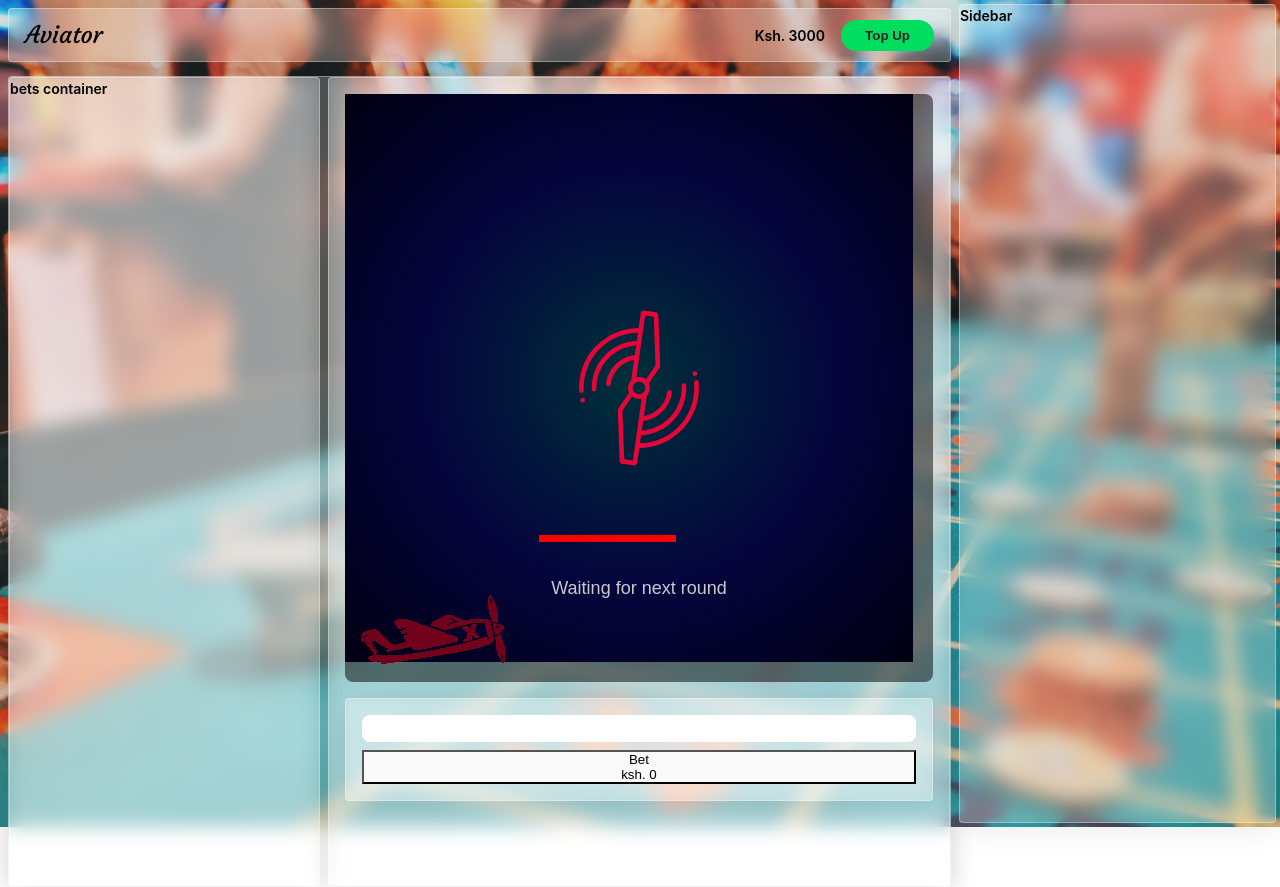
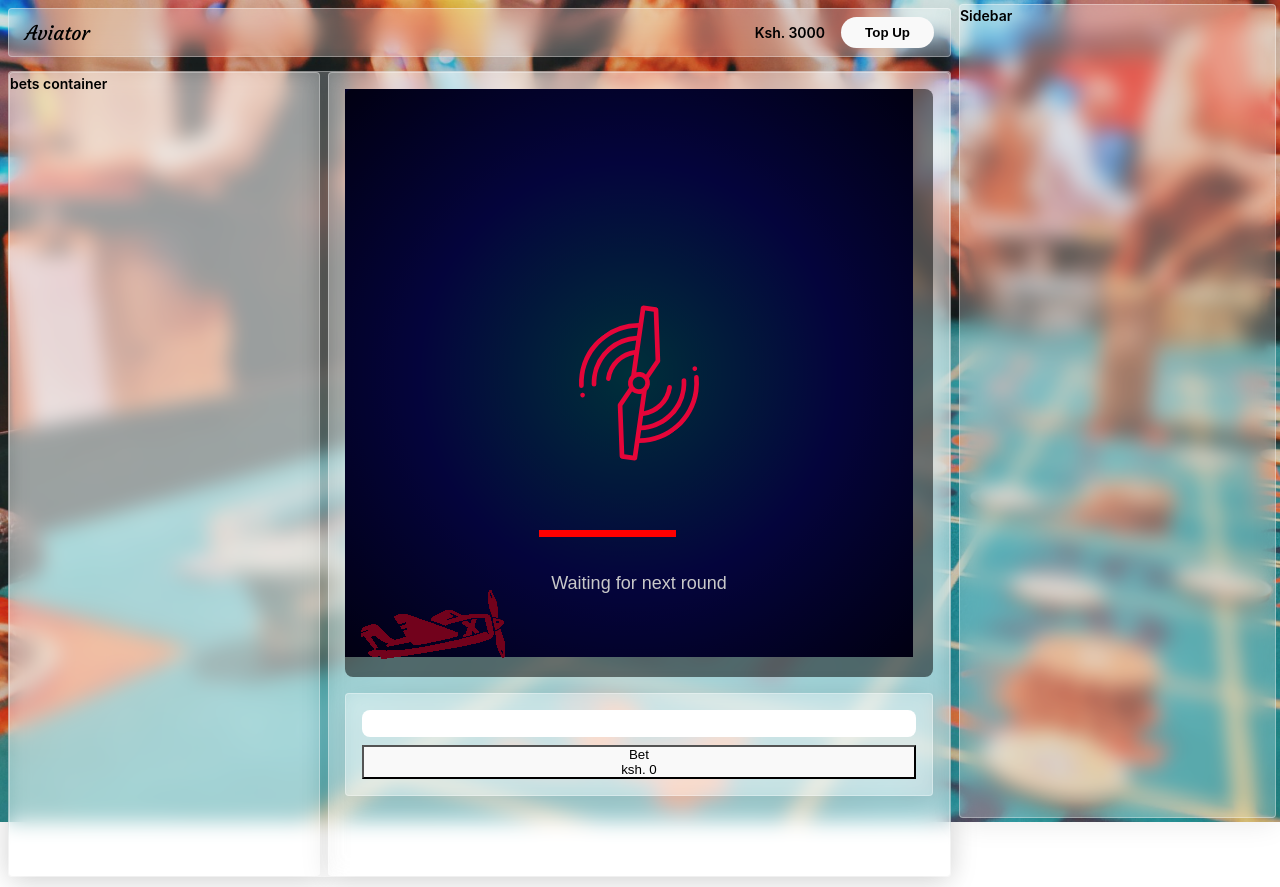
Before and after one commit to kama-studio-create/aviator_game, a React (Vite) app: page / in a window 1280 px wide. Built offline with nearby package versions, Linux system fonts and the light colour scheme.

Commit message:
Fixed emotion js issues

```diff
--- a/src/common/constants.ts
+++ b/src/common/constants.ts
@@ -4,6 +4,8 @@ export const PLANE_FRAME_RATE = 8;
 export const BORDER_RADIUS = '8px';
 export const PLANE_WIDTH = window.innerWidth > breakpoints[0] ? 150 : 75;
 export const PLANE_HEIGHT = window.innerWidth > breakpoints[0] ? 74 : 37;
+
+export const CANVAS_PADDING = 16;
 
 export const WAITING = 'WAITING';
 export const PLAYING  = 'PLAYING';
--- a/src/components/Layout/BetsContainer.tsx
+++ b/src/components/Layout/BetsContainer.tsx
@@ -2,7 +2,7 @@ import {TranscluscentBackgroundStyles} from "../../styles/common.ts";
 
 const BetsContainer = () => {
   return (
-    <div css={[TranscluscentBackgroundStyles]}>bets container</div>
+    <div css={TranscluscentBackgroundStyles}>bets container</div>
   );
 };
 
--- a/src/components/Layout/GameContainer.tsx
+++ b/src/components/Layout/GameContainer.tsx
@@ -3,7 +3,7 @@ import {TranscluscentBackgroundStyles} from "../../styles/common.ts";
 import {ComponentProps, FC} from "react";
 import {mq} from "../../styles/breakpoints.ts";
 
-const GameContainerStyles = css({
+const GameContainerStyles = css([{
   width: '100%',
   height: '100%',
   padding: 8,
@@ -11,16 +11,13 @@ const GameContainerStyles = css({
   [mq[0]]: {
     marginBlock: 'auto',
   }
-});
+}, TranscluscentBackgroundStyles]);
 
-type GameContainerProps = {
-  isAuthenticated?: boolean
-} & ComponentProps<'div'>
 
-const GameContainer: FC<GameContainerProps> = ({children, ...props}) => {
+const GameContainer: FC<ComponentProps<'div'>> = ({children, ...props}) => {
   return (
     <div
-      css={[GameContainerStyles, TranscluscentBackgroundStyles]}
+      css={GameContainerStyles}
       {...props}
     >{children}</div>
   );
--- a/src/components/Layout/Header.tsx
+++ b/src/components/Layout/Header.tsx
@@ -4,41 +4,37 @@ import {TranscluscentBackgroundStyles} from "../../styles/common.ts";
 import {APP_NAME} from "../../common/strings.ts";
 import {PillButton} from "../buttons/PillButton.tsx";
 
-const HeaderStyles = css({
+const styles = {
+  headerStyles: css([{
     display: 'flex',
     justifyContent: 'space-between',
     alignItems: 'center',
     paddingBlock: 8,
     paddingInline: 16,
     marginBottom: '1rem'
-})
-const appNameStyles = css({
+  }, TranscluscentBackgroundStyles]),
+  appNameStyles: css({
     fontSize: 14,
-  fontWeight: 600
-})
-const logoFont = css({
-  fontFamily: 'Courgette',
-  fontSize: 24
-})
-const actionAreaStyles = css({
+    fontWeight: 600,
+  }),
+  actionAreaStyles: css({
     display: 'flex',
     flexDirection: 'row',
     gap: 16,
     justifyContent: "flex-end",
     alignItems: 'center'
-})
-interface HeaderProps extends ComponentProps<'nav'> {
+  }),
+}
 
-}
-const Header: FC<HeaderProps> = ({...props}) => {
+const Header: FC<ComponentProps<'nav'>> = ({...props}) => {
   return (
     <nav
-      css={[HeaderStyles, TranscluscentBackgroundStyles]}
+      css={styles.headerStyles}
       {...props}
     >
-      <p css={[appNameStyles, logoFont]}>{APP_NAME}</p>
-      <div css={actionAreaStyles}>
-        <p css={appNameStyles}>Ksh. 3000</p>
+      <p css={styles.appNameStyles} style={{fontSize: 20, fontFamily: 'Courgette'}}>{APP_NAME}</p>
+      <div css={styles.actionAreaStyles}>
+        <p css={styles.appNameStyles}>Ksh. 3000</p>
         <PillButton variant="success">Top Up</PillButton>
       </div>
     </nav>
--- a/src/components/Layout/Layout.tsx
+++ b/src/components/Layout/Layout.tsx
@@ -11,7 +11,8 @@ interface LayoutProps extends ComponentProps<"div"> {
   isAuthenticated?: boolean
 }
 
-const LayoutStyles = css({
+const styles = {
+  layoutStyles : css({
     width: '100%',
     minHeight: '100vh',
     padding: 4,
@@ -20,18 +21,13 @@ const LayoutStyles = css({
     display: 'flex',
     flexDirection: 'column',
     gap: 8
-})
-
-const ContainerStyles = css({
+  }),
+  containerStyles : css({
     width: '100%',
     height: '100%',
     padding: 4,
-  [mq[0]]: {
-    // height: 'auto',
-  }
-})
-
-const MainContainerStyles = css({
+  }),
+  mainContainerStyles : css({
     display: 'grid',
     gridTemplateColumns: '9fr 3fr',
     gap: 4,
@@ -40,9 +36,8 @@ const MainContainerStyles = css({
       gridTemplateColumns: '1fr',
       minHeight: 'auto',
     }
-})
-
-const GameContainerStyles = css({
+  }),
+  gameContainerStyles : css([{
     width: '100%',
     height: '100%',
     display: 'grid',
@@ -53,15 +48,17 @@ const GameContainerStyles = css({
       gap: 0,
       height: 'auto',
     },
-})
+  }, TranscluscentBackgroundStyles])
+}
+
 
 const Layout: FC<LayoutProps>  = ({children, ...props}) => {
   return (
-    <div css={LayoutStyles} {...props}>
-      <div css={MainContainerStyles}>
-        <div css={ContainerStyles} >
+    <div css={styles.layoutStyles} {...props}>
+      <div css={styles.mainContainerStyles}>
+        <div css={styles.containerStyles} >
           <Header />
-          <div css={[GameContainerStyles, TranscluscentBackgroundStyles]}>
+          <div css={styles.gameContainerStyles}>
             {window.innerWidth > breakpoints[0] && <BetsContainer/>}
             {children}
           </div>
--- a/src/components/Layout/Sidebar.tsx
+++ b/src/components/Layout/Sidebar.tsx
@@ -1,14 +1,14 @@
 import {css} from "@emotion/react";
 import {TranscluscentBackgroundStyles} from "../../styles/common.ts";
 
-const SideBarStyles = css({
+const sideBarStyles = css([{
   width: '100%',
   height: '100%',
 
-})
+}, TranscluscentBackgroundStyles])
 const Sidebar = () => {
   return (
-    <div css={[SideBarStyles, TranscluscentBackgroundStyles]}>
+    <div css={sideBarStyles}>
      Sidebar
     </div>
   )
--- a/src/components/buttons/PillButton.tsx
+++ b/src/components/buttons/PillButton.tsx
@@ -1,6 +1,6 @@
 import {css} from "@emotion/react";
 import {ComponentProps, FC} from "react";
-import {BUTTON_COLORS} from "../../common/colors.ts";
+import {COLORS} from "../../common/colors.ts";
 
 type Props = {
   variant?: 'primary' | 'secondary' | 'dark' | 'light' | 'success' | 'error',
@@ -16,20 +16,44 @@ const baseStyles = css({
   border: 'none',
   cursor: 'pointer',
   textDecoration: 'capitalize',
+  '[data-variant]=primary': {
+    background: COLORS.primary,
+    color: COLORS.white,
+  },
+  '[data-variant]=secondary': {
+    background: COLORS.secondary,
+    color: COLORS.white,
+  },
+  '[data-variant]=dark': {
+    background: COLORS.dark,
+    color: COLORS.white,
+  },
+  '[data-variant]=light': {
+    background: COLORS.light,
+    color: COLORS.dark,
+  },
+  '[data-variant]=success': {
+    background: COLORS.success,
+    color: COLORS.white,
+  },
+  '[data-size]=md': {
+    paddingBlock: 16,
+    paddingInline: 32,
+  },
+  '[data-size]=lg': {
+    paddingBlock: 24,
+    paddingInline: 40,
+  }
 })
 
-const customStyles = {
-  sm: css({}),
-  md: css({}),
-  lg: css({}),
-  xl: css({}),
-}
 export const PillButton: FC<Props> = ({variant = 'primary', size = 'md', children, ...props}) => {
 
   return (
     <button
-      css={[baseStyles, BUTTON_COLORS[variant], customStyles[size]]}
+      css={baseStyles}
       {...props}
+      data-variant={variant}
+      data-size={size}
     >
       {children}
     </button>
--- a/src/components/inputs/NumberInput.tsx
+++ b/src/components/inputs/NumberInput.tsx
@@ -1,4 +1,4 @@
-import {ComponentProps, ComponentPropsWithRef, FC, forwardRef} from "react";
+import {ChangeEvent, ComponentPropsWithRef, FC, forwardRef} from "react";
 import {css} from "@emotion/react";
 
 type Props = {
@@ -6,17 +6,13 @@ type Props = {
 } & ComponentPropsWithRef<'input'>;
 
 const inputStyles = css({
-  paddingInline: 8,
-  paddingBlock: 6,
-  font: 'Inter',
-  borderRadius: 8,
-  border: 'none',
-  width: '100%'
+  paddingInline: 8, paddingBlock: 6, font: 'Inter', borderRadius: 8, border: 'none', width: '100%'
 })
 export const NumberInput: FC<Props> = forwardRef(({handleChange, ...props}, ref) => {
-  return (
-    <div>
-      <input css={inputStyles} ref={ref} {...props} />
-    </div>
-  );
+  const onChange = (e: ChangeEvent<HTMLInputElement>) => {
+    const value = Number(e.target.value);
+    if (isNaN(value)) return;
+    handleChange(value);
+  }
+  return (<input onChange={onChange} css={inputStyles} ref={ref} {...props} />);
 });
--- a/src/views/NewGameView.tsx
+++ b/src/views/NewGameView.tsx
@@ -10,6 +10,7 @@ import {
     AUDIO_FLY_AWAY,
     AUDIO_START,
     BORDER_RADIUS,
+    CANVAS_PADDING,
     PLANE_FRAME_RATE,
     PLANE_HEIGHT,
     PLANE_WIDTH,
@@ -28,7 +29,9 @@ const gameStyles = css({
   flexDirection: 'column',
   gap: 16,
   canvas: {
-    position: 'absolute', top: 16, left: 16,
+    position: 'absolute',
+    top: CANVAS_PADDING,
+    left: CANVAS_PADDING,
   },
 })
 
@@ -40,7 +43,7 @@ export const NewGameView: FC<ComponentPropsWithoutRef<'div'>> = () => {
   const textCanvasRef = useRef<HTMLCanvasElement>(null);
   const waitingCanvasRef = useRef<HTMLCanvasElement>(null);
 
-  const { audioRef, playSegment, isPlaying, bgAudioRef } = useAudio();
+  const {audioRef, playSegment, isPlaying, bgAudioRef} = useAudio();
 
   const clearWaitingCanvas = useClearCanvas({canvasRef: waitingCanvasRef});
   const clearTextCanvas = useClearCanvas({canvasRef: textCanvasRef});
@@ -84,8 +87,8 @@ export const NewGameView: FC<ComponentPropsWithoutRef<'div'>> = () => {
         if (ctx) {
           ctx.clearRect(0, 0, ctx.canvas.width, ctx.canvas.height);
           ctx.save();
-          ctx.canvas.style.marginLeft = '16px';
-          ctx.canvas.style.marginBottom = '16px';
+          ctx.canvas.style.marginLeft = `${CANVAS_PADDING}px`;
+          ctx.canvas.style.marginBottom = `${CANVAS_PADDING}px`;
           ctx.translate(0, ctx.canvas.width)
           ctx.rotate(angle);
           ctx.scale(1, -1)
@@ -160,18 +163,18 @@ export const NewGameView: FC<ComponentPropsWithoutRef<'div'>> = () => {
     let moveY = dotRadius;
 
 
-    const drawDots = (ctx:CanvasRenderingContext2D) => {
+    const drawDots = (ctx: CanvasRenderingContext2D) => {
       ctx.beginPath();
-      for(let dotX = canvasWidth; dotX >= 0; dotX -= dotSpacing){
+      for (let dotX = canvasWidth; dotX >= 0; dotX -= dotSpacing) {
         ctx.arc(dotX - moveX, canvasHeight - dotRadius, dotRadius, 0, Math.PI * 2, false);
       }
       ctx.fillStyle = COLORS.white;
       ctx.fill();
       ctx.closePath();
     }
-    const drawYDots = (ctx:CanvasRenderingContext2D) => {
+    const drawYDots = (ctx: CanvasRenderingContext2D) => {
       ctx.beginPath();
-      for(let dotY = moveY; dotY < canvasHeight; dotY += dotSpacing) {
+      for (let dotY = moveY; dotY < canvasHeight; dotY += dotSpacing) {
         ctx.arc(dotRadius, dotY, dotRadius, 0, 2 * Math.PI, false);
       }
       ctx.fillStyle = COLORS.blue;
@@ -185,19 +188,19 @@ export const NewGameView: FC<ComponentPropsWithoutRef<'div'>> = () => {
         if (!ctx) return;
         switch (currentGameState) {
           case 'WAITING' :
-            ctx.drawImage(planeSprites[currentSprite], 16, ctx.canvas.height - PLANE_HEIGHT - 16, PLANE_WIDTH, PLANE_HEIGHT);
+            ctx.drawImage(planeSprites[currentSprite], CANVAS_PADDING, ctx.canvas.height - PLANE_HEIGHT - CANVAS_PADDING, PLANE_WIDTH, PLANE_HEIGHT);
             break;
           case 'PLAYING':
             ctx.clearRect(0, 0, ctx.canvas.width, ctx.canvas.height);
-            ctx.drawImage(planeSprites[currentSprite], xPos + 16, yPos - PLANE_HEIGHT - 16, PLANE_WIDTH, PLANE_HEIGHT);
+            ctx.drawImage(planeSprites[currentSprite], xPos + CANVAS_PADDING, yPos - PLANE_HEIGHT - CANVAS_PADDING, PLANE_WIDTH, PLANE_HEIGHT);
             ctx.beginPath();
-            ctx.moveTo(20, ctx.canvas.height - 20);
+            ctx.moveTo(CANVAS_PADDING, ctx.canvas.height - CANVAS_PADDING - 4);
             ctx.lineWidth = 5
             ctx.strokeStyle = COLORS.error;
-            ctx.quadraticCurveTo(xPos / 2.5, ctx.canvas.height -16, xPos + 32, yPos - 32);
+            ctx.quadraticCurveTo(xPos / 2.5, ctx.canvas.height - CANVAS_PADDING, xPos + (CANVAS_PADDING * 2), yPos - (CANVAS_PADDING * 2));
             ctx.stroke();
             ctx.lineWidth = 0.5;
-            ctx.lineTo(xPos + 32, ctx.canvas.height - 20);
+            ctx.lineTo(xPos + (CANVAS_PADDING * 2), ctx.canvas.height - (CANVAS_PADDING + 4));
             ctx.closePath();
             ctx.strokeStyle = COLORS.error;
             ctx.stroke();
@@ -206,8 +209,8 @@ export const NewGameView: FC<ComponentPropsWithoutRef<'div'>> = () => {
             drawDots(ctx);
             drawYDots(ctx);
 
-            if (yPos > 100 && xPos < canvasRef.current.width * 0.8) {
-              if (xPos > ctx.canvas.width * 0.7) {
+            if (yPos > 100 && xPos < canvasRef.current.width * 0.85) {
+              if (xPos > ctx.canvas.width * 0.65) {
                 if (currentPlaneDirection === 'UP') {
                   yPos += 1.2
                   xPos += 0.4
@@ -226,7 +229,7 @@ export const NewGameView: FC<ComponentPropsWithoutRef<'div'>> = () => {
                 setPlaneYPos(yPos);
 
                 moveX++;
-                if(moveX > dotSpacing) moveX = 0;
+                if (moveX > dotSpacing) moveX = 0;
 
                 moveY++;
                 if (moveY - dotRadius > dotSpacing) moveY = dotRadius;
@@ -253,7 +256,7 @@ export const NewGameView: FC<ComponentPropsWithoutRef<'div'>> = () => {
           default:
             break;
         }
-        if(counter % PLANE_FRAME_RATE === 0) {
+        if (counter % PLANE_FRAME_RATE === 0) {
           if (currentSprite === planeSprites.length - 1) {
             currentSprite = 0;
           } else {
@@ -376,8 +379,7 @@ export const NewGameView: FC<ComponentPropsWithoutRef<'div'>> = () => {
     }
   }, [gameState])
 
-  return (
-    <div style={{minHeight: canvasHeight, minWidth: canvasWidth}} css={[gameStyles]}>
+  return (<div style={{minHeight: canvasHeight, minWidth: canvasWidth}} css={gameStyles}>
     <audio ref={bgAudioRef} src={BgAudioFile} loop/>
     <audio ref={audioRef} src={AudioFile}/>
     <div ref={containerRef} style={{width: '100%', minHeight: canvasHeight, borderRadius: 8}}>
@@ -386,6 +388,5 @@ export const NewGameView: FC<ComponentPropsWithoutRef<'div'>> = () => {
       <canvas ref={textCanvasRef}/>
       <canvas style={{display: gameState === 'WAITING' ? 'block' : 'none'}} ref={waitingCanvasRef}/>
     </div>
-    </div>
-  )
+  </div>)
 }
```
Lines whose indentation alone changed are shown as unchanged.
